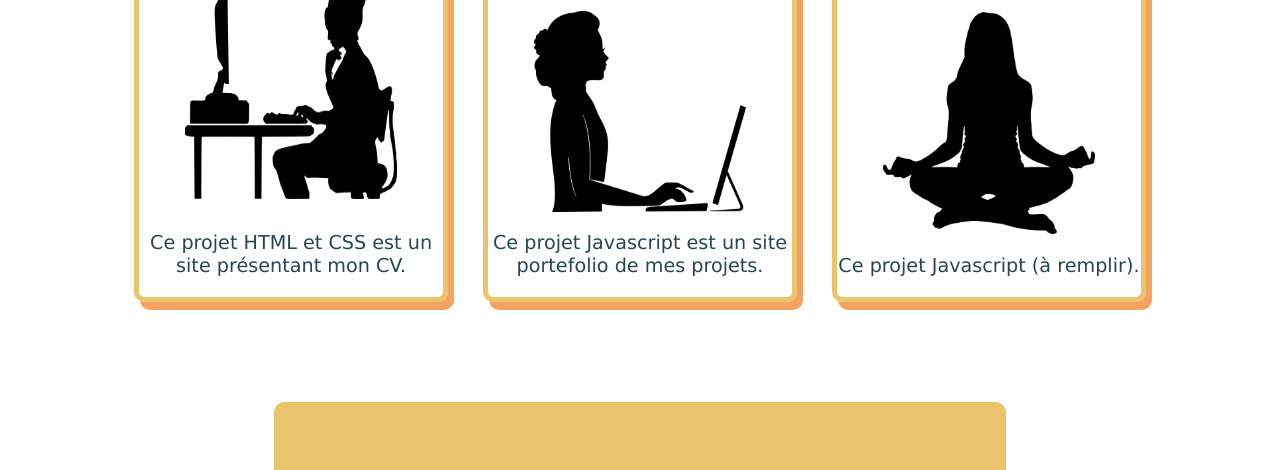
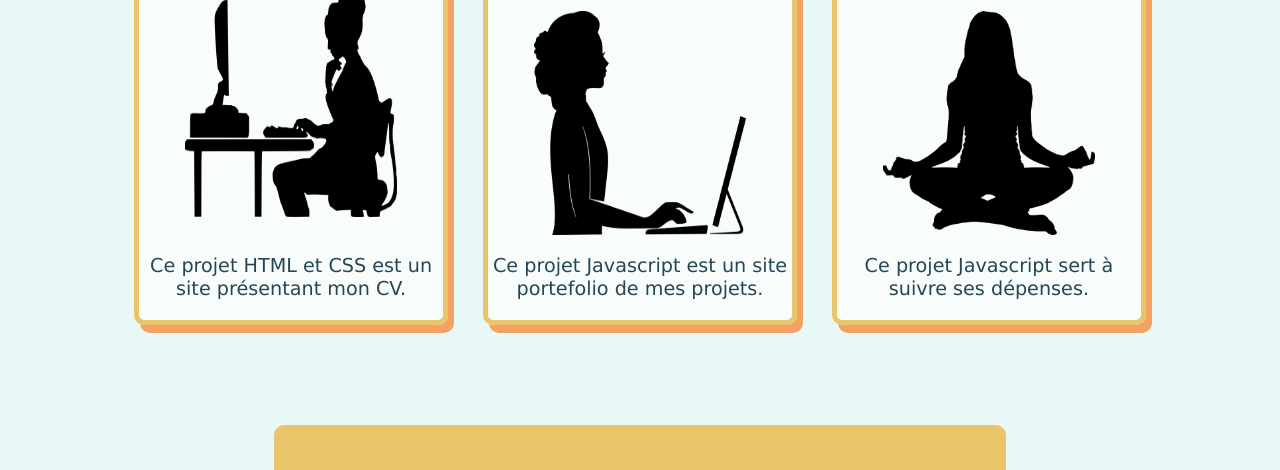
Before and after one commit to NoeePK/Portefolio, a plain HTML site: page index.html in a window 1280 px wide. Shown: the part 593-1063 px from the top of the page. Drawn offline with Linux system fonts and the light colour scheme.

Commit message:
révision

```diff
--- a/index.html
+++ b/index.html
@@ -10,7 +10,7 @@
     <link href="https://fonts.googleapis.com/css2?family=Permanent+Marker&display=swap" rel="stylesheet">
     <link href="compiled/index.css" rel="stylesheet">
 
-    <title>Project Card</title>
+    <title>Portefolio</title>
 </head>
 
 <body>
@@ -36,7 +36,7 @@
             <div class="card">
                 <h3 class="card__title">Deuxième projet Javascript</h3>
                 <img class="card__img" src="images/cool.png" alt="image d'illustration : en net progrès ">
-                <p class="card__text">Ce projet Javascript (à remplir).</p>
+                <p class="card__text">Ce projet Javascript sert à suivre ses dépenses.</p>
             </div>
         </section>
     </section>
--- a/sass/pages/_body.scss
+++ b/sass/pages/_body.scss
@@ -1,7 +1,7 @@
 body {
     font-family:'Lucida Sans', 'Lucida Sans Regular', 'Lucida Grande', 'Lucida Sans Unicode', Geneva, Verdana, sans-serif;
     padding-bottom: 3em;
-    background-color: $background_cards;
+    background-color: lighten($color: $background_main, $amount: 40%);
 }
 
 .projects {
```
Also changed, not shown: compiled/index.css, 1 other file.
